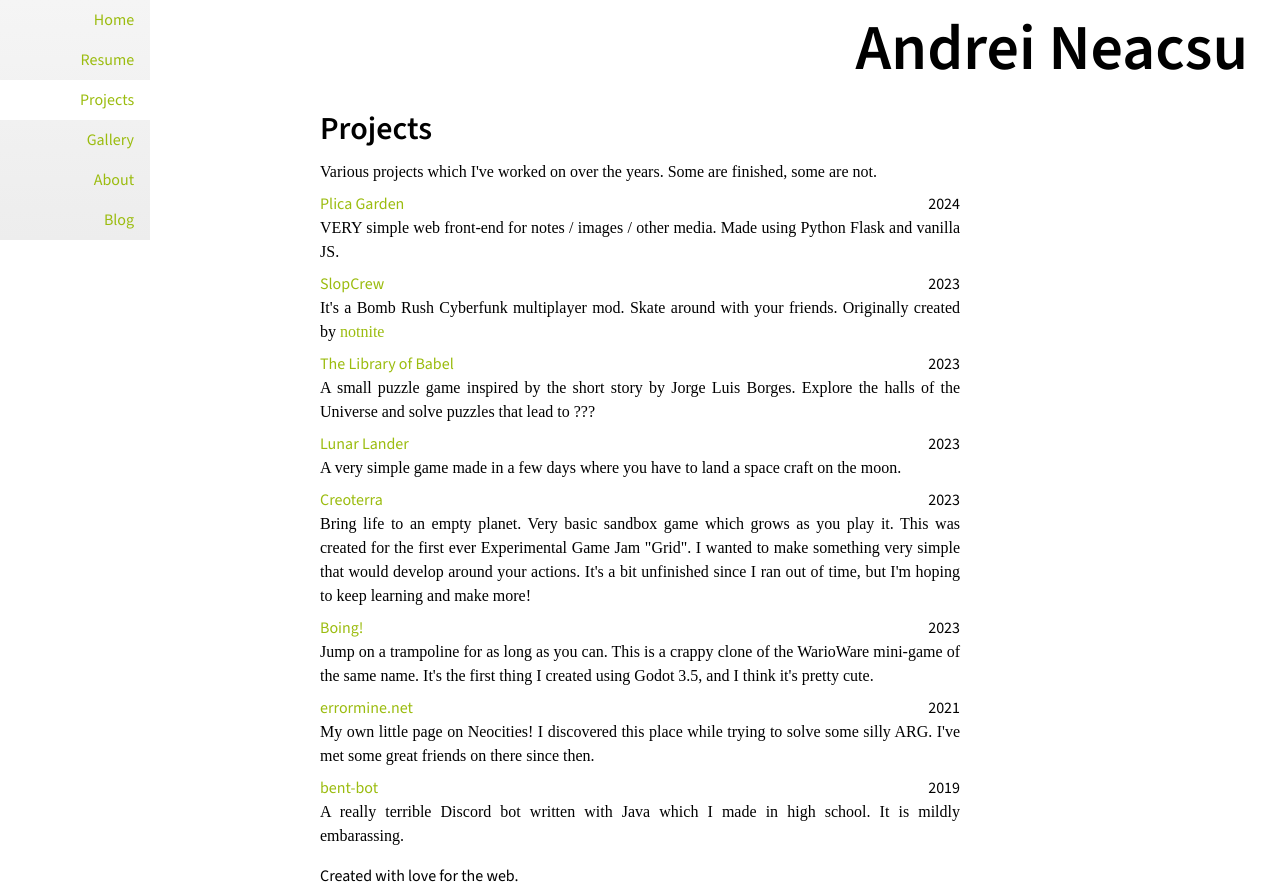
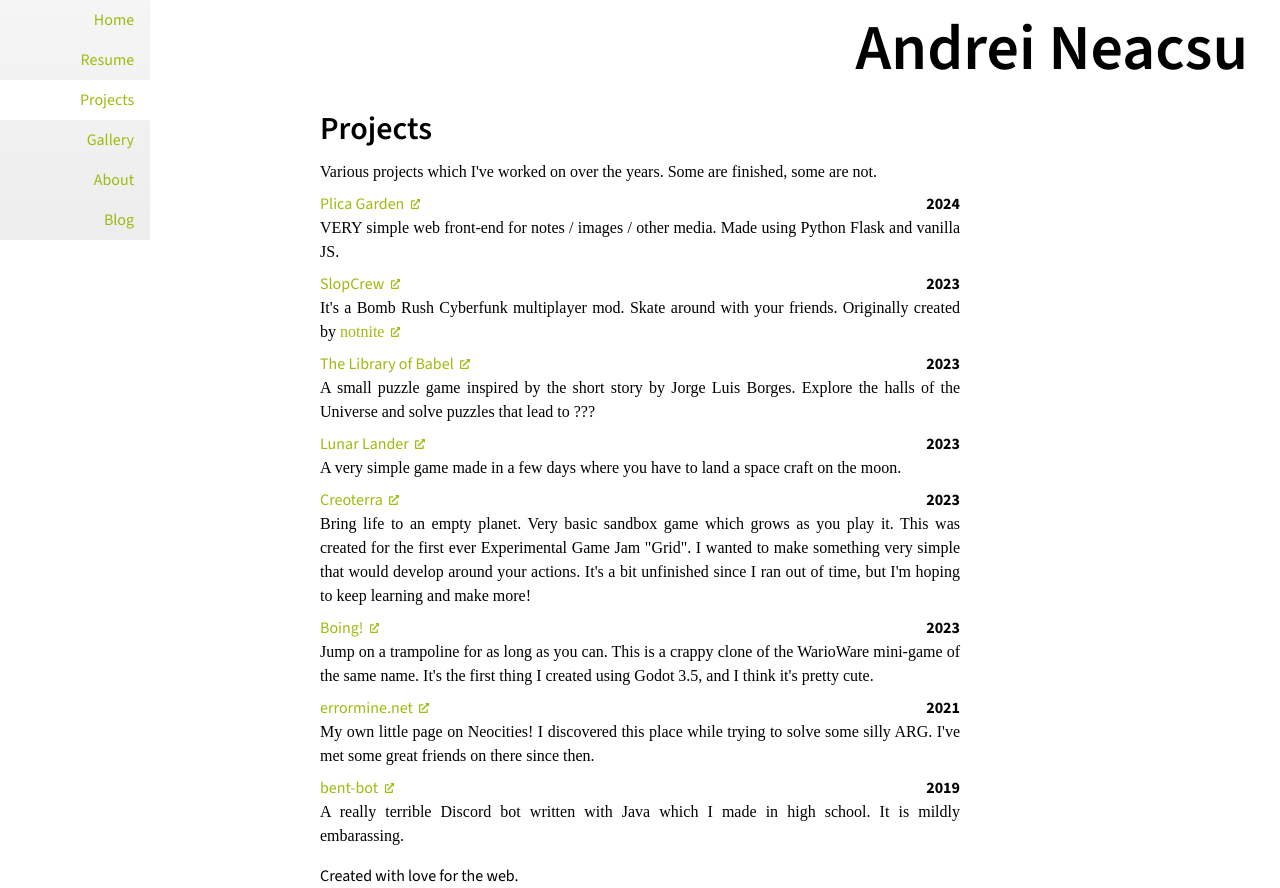
Before and after one commit to errormine/aneacsu.com, a SvelteKit app: page /projects in a window 1280 px wide. Built offline with nearby package versions, Linux system fonts and the light colour scheme.

Commit message:
Add external link icon

```diff
--- a/src/routes/+layout.svelte
+++ b/src/routes/+layout.svelte
@@ -55,11 +55,6 @@
         text-align: right;
     }
 
-    nav ul {
-        position: sticky;
-        top: 0;
-    }
-
     nav li {
         padding: 0.5rem;
         padding-left: 5rem;
--- a/static/css/global.css
+++ b/static/css/global.css
@@ -63,6 +63,25 @@ a:hover {
     text-decoration: underline;
 }
 
+strong {
+    font-weight: 700;
+}
+
+i {
+    font-style: italic;
+}
+
+/* External links */
+main a[href^="http"]::after {
+    content: "";
+    width: 0.6rem;
+    height: 0.6rem;
+    margin-left: 0.4rem;
+    background: url(/img/external-link.svg) no-repeat center;
+    filter: invert(77%) sepia(16%) saturate(6712%) hue-rotate(27deg) brightness(96%) contrast(88%);
+    display: inline-block;
+  }
+
 /* COMMON LAYOUTS */
 .content-grid, .full-width {
     display: grid;
```
Also changed, not shown: static/img/external-link.svg (added).
